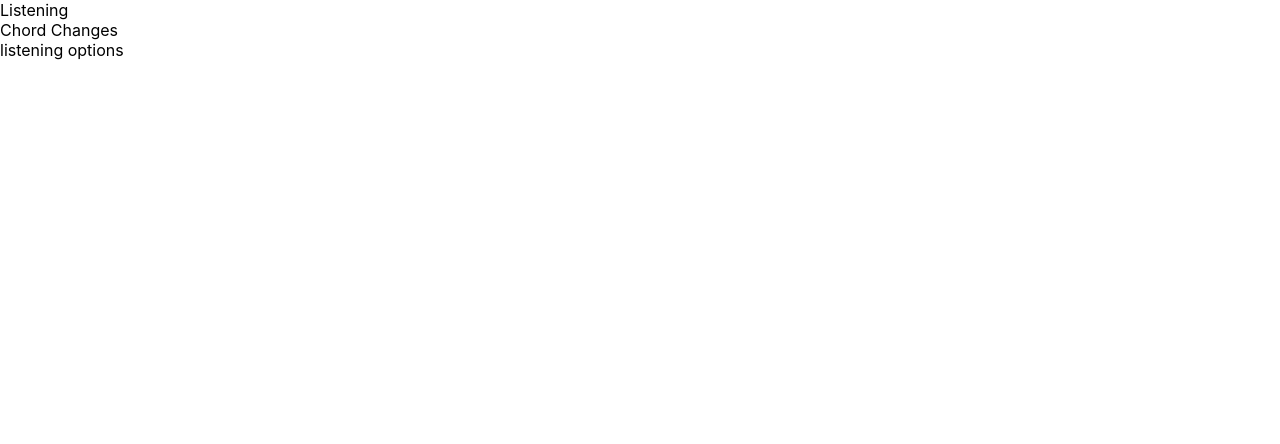
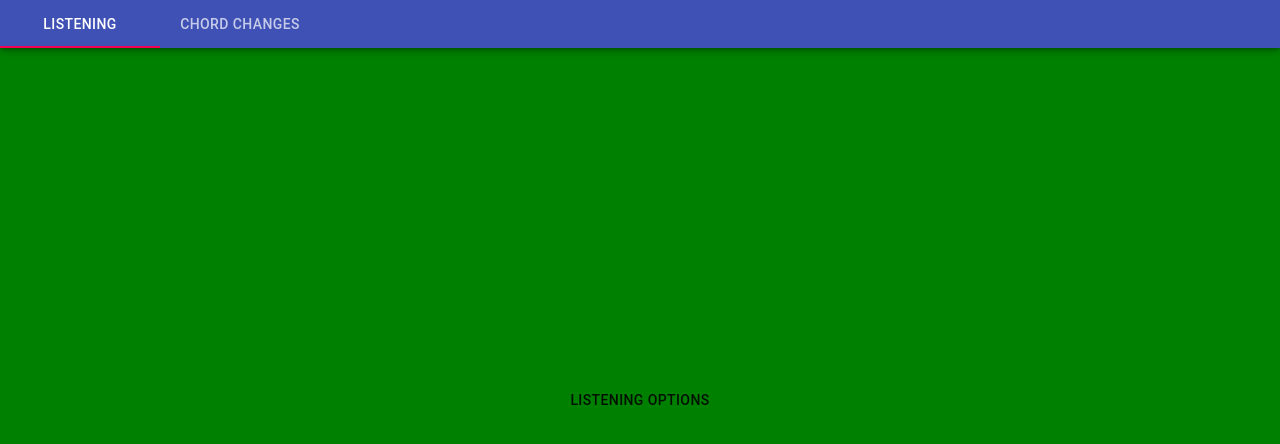
Before and after one commit to forbesd7/guitarTypeScript, a React (Create React App) app: page / in a window 1280 px wide. Shown: the top 444 px of the page. Built offline with nearby package versions, Linux system fonts and the light colour scheme.

Commit message:
added material ui for the navigation bar

```diff
--- a/package.json
+++ b/package.json
@@ -3,6 +3,7 @@
   "version": "0.1.0",
   "private": true,
   "dependencies": {
+    "@material-ui/core": "^4.9.3",
     "@testing-library/jest-dom": "^4.2.4",
     "@testing-library/react": "^9.3.2",
     "@testing-library/user-event": "^7.1.2",
--- a/src/App.css
+++ b/src/App.css
@@ -1,38 +1,9 @@
 .App {
   text-align: center;
-}
-
-.App-logo {
-  height: 40vmin;
-  pointer-events: none;
-}
-
-@media (prefers-reduced-motion: no-preference) {
-  .App-logo {
-    animation: App-logo-spin infinite 20s linear;
-  }
-}
-
-.App-header {
-  background-color: #282c34;
-  min-height: 100vh;
+  justify-content: center;
+  background-color: green;
+  height: 100vh;
+  width: 100vw;
   display: flex;
   flex-direction: column;
-  align-items: center;
-  justify-content: center;
-  font-size: calc(10px + 2vmin);
-  color: white;
 }
-
-.App-link {
-  color: #61dafb;
-}
-
-@keyframes App-logo-spin {
-  from {
-    transform: rotate(0deg);
-  }
-  to {
-    transform: rotate(360deg);
-  }
-}
--- a/src/App.tsx
+++ b/src/App.tsx
@@ -5,8 +5,9 @@ import PracticeOptions from "./components/PracticeOptions";
 
 const App = () => {
   return (
-    <div>
+    <div className="App">
       <Navbar text="hello" />
+
       <PracticeOptions />
     </div>
   );
--- a/src/components/ListeningOptions.tsx
+++ b/src/components/ListeningOptions.tsx
@@ -1,9 +1,9 @@
 import * as React from "react";
-
+import { Button } from "@material-ui/core";
 export interface ListeningOptionsProps {}
 
 const ListeningOptions: React.SFC<ListeningOptionsProps> = () => {
-  return <div>listening options</div>;
+  return <Button>listening options</Button>;
 };
 
 export default ListeningOptions;
--- a/src/components/Navbar.tsx
+++ b/src/components/Navbar.tsx
@@ -1,34 +1,41 @@
 import * as React from "react";
+import { useState } from "react";
 import { useContext } from "react";
 import { ThemeContext } from "../context";
+import { AppBar, Tabs, Tab } from "@material-ui/core";
 
 export interface NavbarProps {
   text: "hello";
 }
 
 const Navbar: React.SFC<NavbarProps> = ({ text }) => {
+  const [selectedTab, changeSelectedTab] = useState(0);
   const { setCurView } = useContext(ThemeContext);
-  const handleChange = (newView: string) => {
+  const changeView = (event: React.MouseEvent<{}>, newView: string) => {
+    event.preventDefault();
     setCurView(newView);
   };
+
+  const changeTab = (event: React.ChangeEvent<{}>, newValue: number) => {
+    changeSelectedTab(newValue);
+  };
   return (
-    <div>
-      <div
-        onClick={() => {
-          handleChange("listening");
-        }}
-      >
-        Listening
-      </div>
-
-      <div
-        onClick={() => {
-          handleChange("chordChanges");
-        }}
-      >
-        Chord Changes
-      </div>
-    </div>
+    <AppBar>
+      <Tabs value={selectedTab} onChange={changeTab}>
+        <Tab
+          onClick={e => {
+            changeView(e, "listening");
+          }}
+          label="Listening"
+        />
+        <Tab
+          onClick={e => {
+            changeView(e, "chordChanges");
+          }}
+          label="Chord Changes"
+        />
+      </Tabs>
+    </AppBar>
   );
 };
 
--- a/src/context.tsx
+++ b/src/context.tsx
@@ -6,7 +6,7 @@ interface viewContext {
 }
 
 const ThemeContext = React.createContext<viewContext>({
-  curView: "aa",
+  curView: "listening",
   setCurView: (): void => {}
 });
 
```
Also changed, not shown: 1 other file (tests, documents, lock files or other folders).
